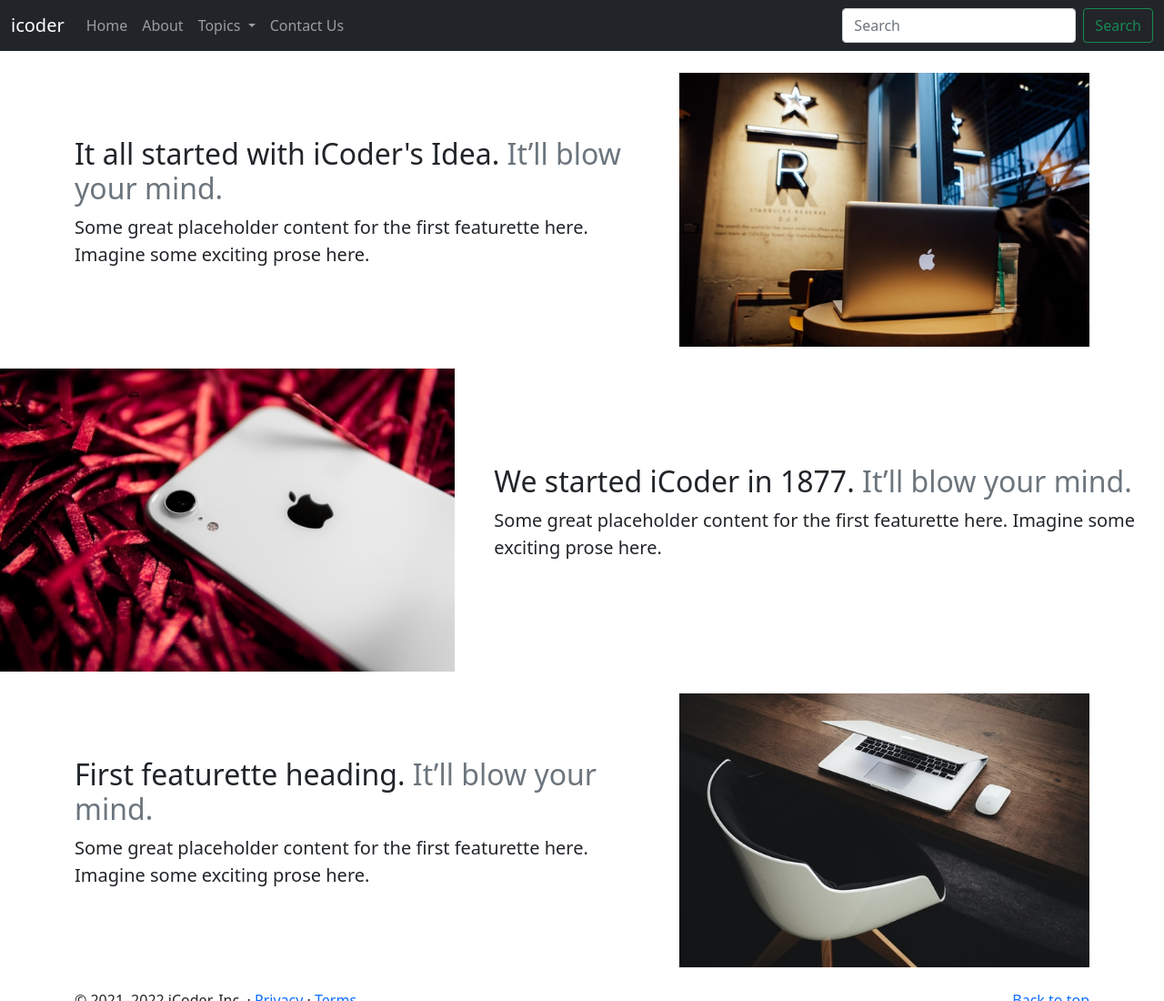
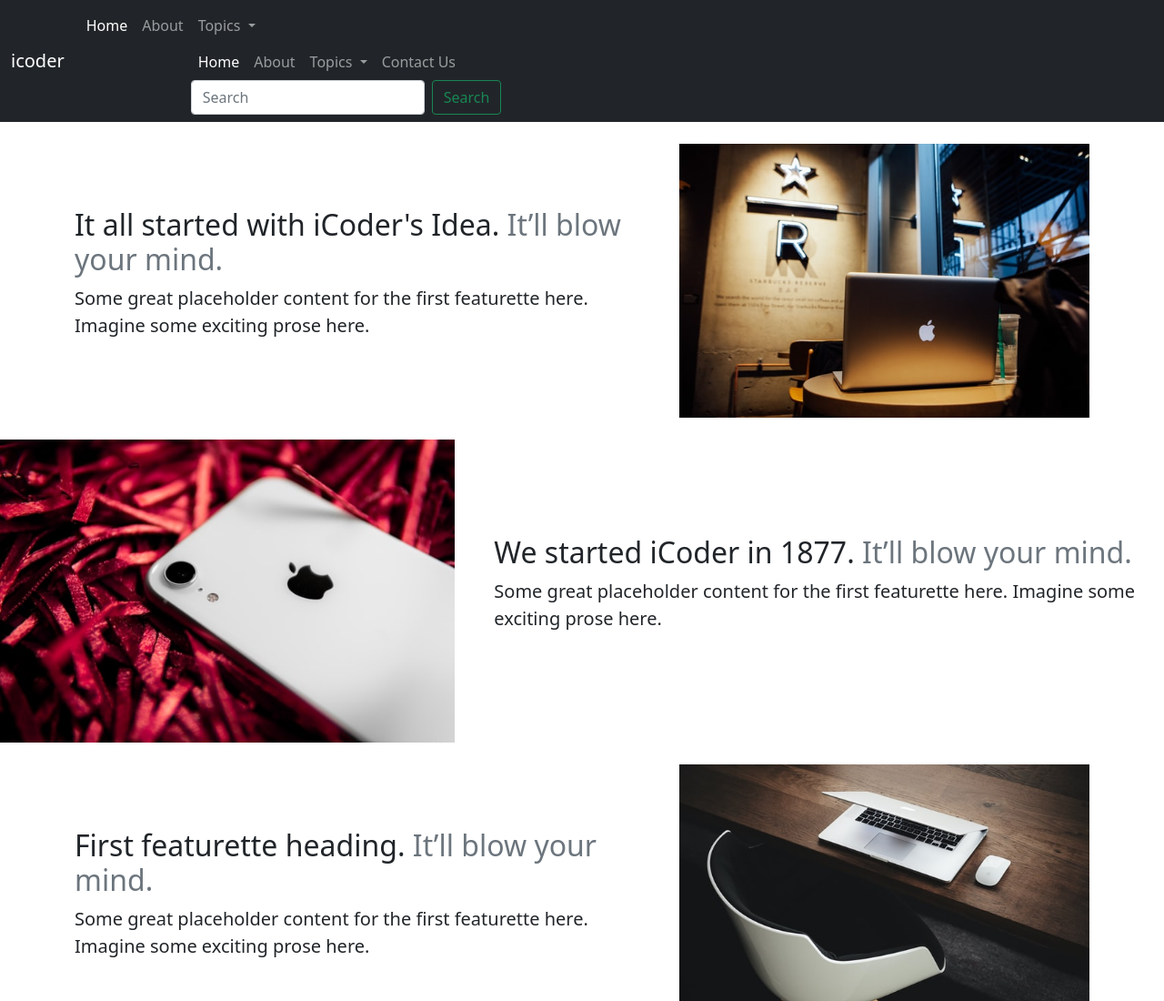
Before and after one commit to Khushi-Mittal/icoderbootstrap, a plain HTML site: page about.html in a window 1280 px wide. Shown: the top 1100 px of the page at 91% size. Drawn offline with nearby package versions, Linux system fonts and the light colour scheme.

Commit message:
Update about.html

```diff
--- a/about.html
+++ b/about.html
@@ -17,13 +17,22 @@
     <button class="navbar-toggler" type="button" data-bs-toggle="collapse" data-bs-target="#navbarSupportedContent" aria-controls="navbarSupportedContent" aria-expanded="false" aria-label="Toggle navigation">
       <span class="navbar-toggler-icon"></span>
     </button>
-    <div class="collapse navbar-collapse" id="navbarSupportedContent">
-      <ul class="navbar-nav me-auto mb-2 mb-lg-0">
+    <div class="collapse navbar-collapse" id="navbarSupportedContent"> <ul class="navbar-nav me-auto mb-2 mb-lg-0">
         <li class="nav-item">
-          <a class="nav-link" aria-current="page" href="index.html">Home</a>
+          <a class="nav-link active" aria-current="page" href="/icoderbootstrap/index.html">Home</a>
         </li>
-        <li class="nav-item active">
-          <a class="nav-link" href="about.html">About</a>
+        <li class="nav-item">
+          <a class="nav-link" href="/icoderbootstrap/about.html">About</a>
+        </li>
+		 <li class="nav-item dropdown">
+          <a class="nav-link dropdown-toggle" href="#" id="navbarDropdown" role="button" data-bs-toggle="dropdown" aria-expanded="false">
+           Topics
+          </a> <ul class="navbar-nav me-auto mb-2 mb-lg-0">
+        <li class="nav-item">
+          <a class="nav-link active" aria-current="page" href="/icoderbootstrap/index.html">Home</a>
+        </li>
+        <li class="nav-item">
+          <a class="nav-link" href="/icoderbootstrap/about.html">About</a>
         </li>
 		 <li class="nav-item dropdown">
           <a class="nav-link dropdown-toggle" href="#" id="navbarDropdown" role="button" data-bs-toggle="dropdown" aria-expanded="false">
@@ -38,7 +47,7 @@
           </ul>
         </li>
 		<li class="nav-item">
-          <a class="nav-link" href="contact.html">Contact Us</a>
+          <a class="nav-link " href="/icoderbootstrap/contact.html">Contact Us</a>
         </li>
       </ul>
       <form class="d-flex">
```
